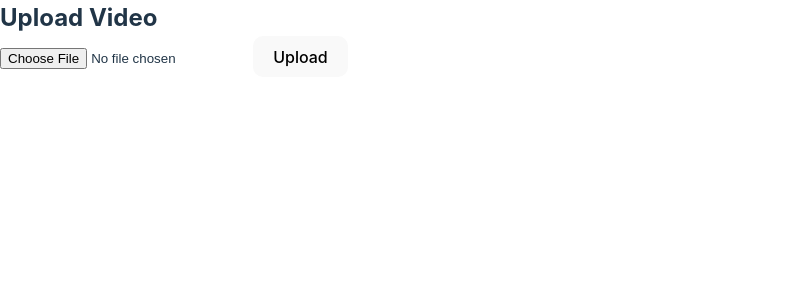
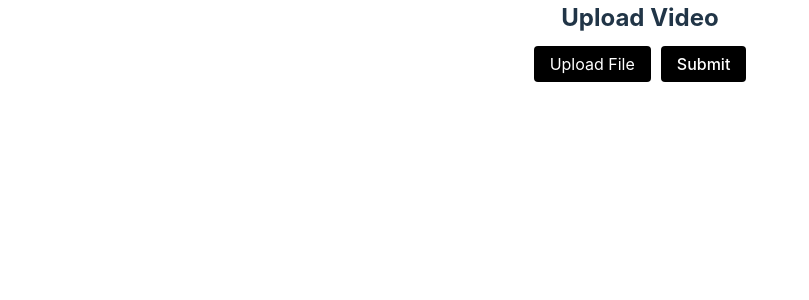
Before and after one commit to Ahmed-M25/HighlightHero, a React (Vite) app in the folder Frontend/: page /upload in a window 1280 px wide. Shown: the top 300 px of the page, without its empty margins (0-809 px from the left). Built offline with nearby package versions, Linux system fonts and the light colour scheme.

Commit message:
modified upload buttons

```diff
--- a/Frontend/src/Video.jsx
+++ b/Frontend/src/Video.jsx
@@ -1,5 +1,6 @@
 import React, { useState } from 'react';
 import axios from 'axios';
+import './VideoUpload.css';
 
 function VideoUpload() {
   const [selectedFile, setSelectedFile] = useState(null);
@@ -44,11 +45,38 @@ function VideoUpload() {
   };
 
   return (
-    <div>
+    <div class="uploadArea">
       <h2>Upload Video</h2>
       <form onSubmit={handleFileUpload}>
-        <input type="file" onChange={handleFileChange} accept=".mp4" />
-        <button type="submit">Upload</button>
+        <label htmlFor="file-upload" className="custom-file-upload" style={
+          {
+            marginTop: '10px',
+            marginRight: '5px',
+            padding: '8px 16px',
+            color: 'white',
+            background: 'black',
+            border: 'none',
+            borderRadius: '4px',
+            cursor: 'pointer'
+          }
+        }>
+        Upload File
+        </label>
+        <input id="file-upload" type="file" onChange={handleFileChange} accept=".mp4" style={
+          {display:'none'}
+          } />
+        <button type="submit" style={
+          {
+            marginTop: '10px',
+            marginLeft: '5px',
+            padding: '8px 16px',
+            color: 'white',
+            background: 'black',
+            border: 'none',
+            borderRadius: '4px',
+            cursor: 'pointer'
+          }
+        }>Submit</button>
       </form>
       {uploadMessage && <p>{uploadMessage}</p>}
 
--- a/Frontend/src/VideoUpload.css
+++ b/Frontend/src/VideoUpload.css
@@ -0,0 +1,15 @@
+.uploadArea {
+    display: block;
+    margin-left: auto;
+    margin-right: auto;
+    width: 50%;
+    text-align: center;
+}
+
+.chooseFileOverlay {
+
+    color: white;
+    border: none;
+    border-radius: 4px;
+
+}
--- a/Frontend/src/components/upload.jsx
+++ b/Frontend/src/components/upload.jsx
@@ -1,10 +1,11 @@
 import React from 'react';
 import VideoUpload from '../Video.jsx';
+import '../VideoUpload.css'
 
 function UploadPage() {
   return (
     <div>
-      <div className="content-overlay">
+      <div className="uploadArea">
         <VideoUpload />
       </div>
     </div>
```
Also changed, not shown: Frontend/src/assets/PTSerif-Regular.ttf (added).
